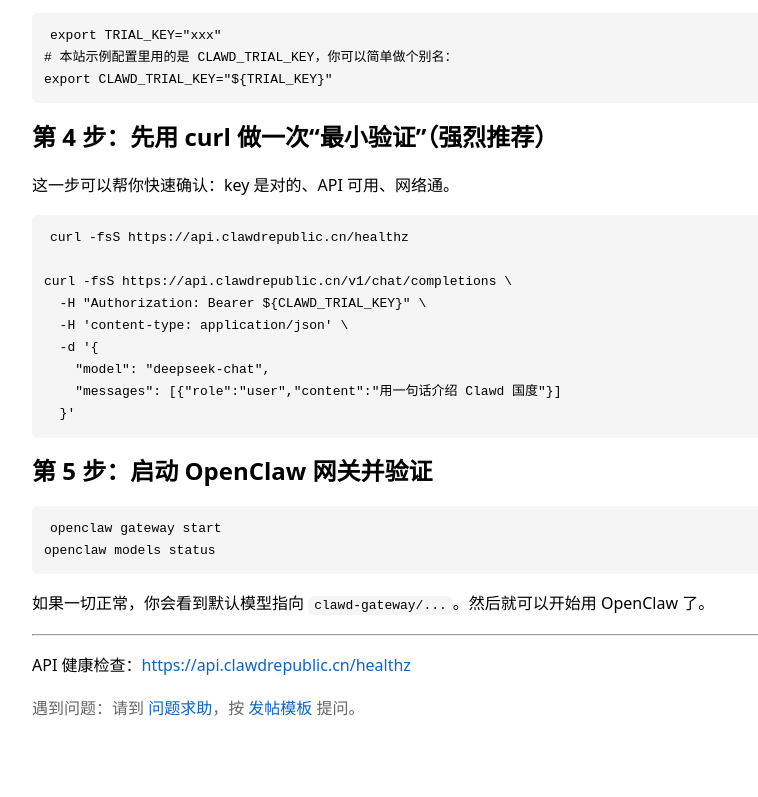
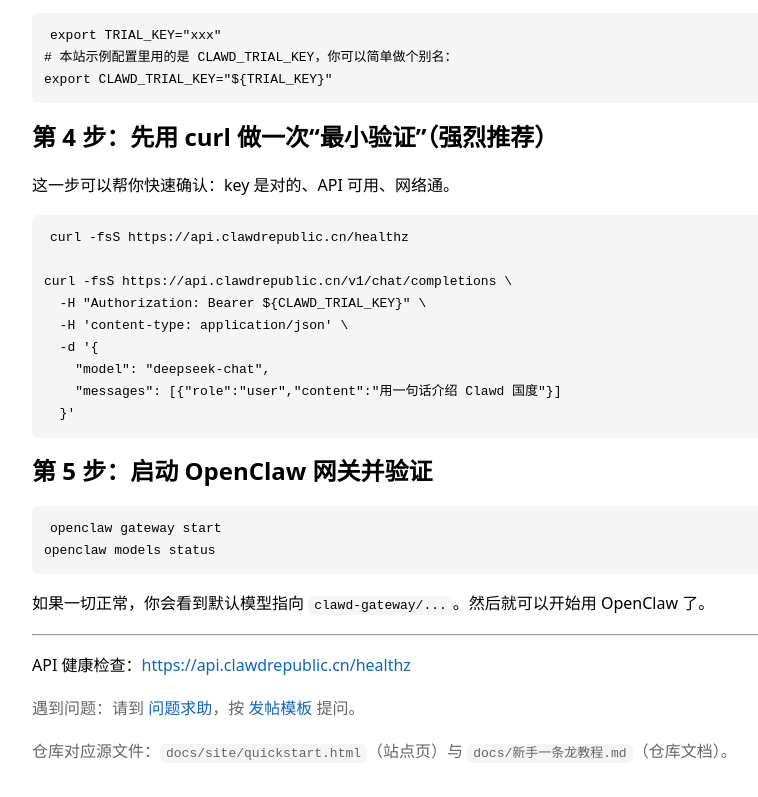
Before and after one commit to 1037104428/roc-ai-republic, a plain HTML site: page docs/site/quickstart.html in a window 1280 px wide. Shown: the part 1621-2418 px from the top of the page, without its empty margins (148-906 px from the left). Before the commit the page ends 2383 px from the top, so only its background shows below. Drawn offline with Linux system fonts and the light colour scheme.

Commit message:
site: add source file pointers to quickstart page

```diff
--- a/docs/site/quickstart.html
+++ b/docs/site/quickstart.html
@@ -105,5 +105,6 @@ openclaw models status</code></pre>
   <hr />
   <p>API 健康检查：<a href="https://api.clawdrepublic.cn/healthz">https://api.clawdrepublic.cn/healthz</a></p>
   <p class="muted">遇到问题：请到 <a href="/forum/t/help">问题求助</a>，按 <a href="/forum/d/4-fa-tie-mo-ban-yu-dao-wen-ti-zen-yao-wen-cai-neng-zui-kuai-jie-jue-fu-zhi-tian-xie">发帖模板</a> 提问。</p>
+  <p class="muted">仓库对应源文件：<code>docs/site/quickstart.html</code>（站点页）与 <code>docs/新手一条龙教程.md</code>（仓库文档）。</p>
 </body>
 </html>
```
